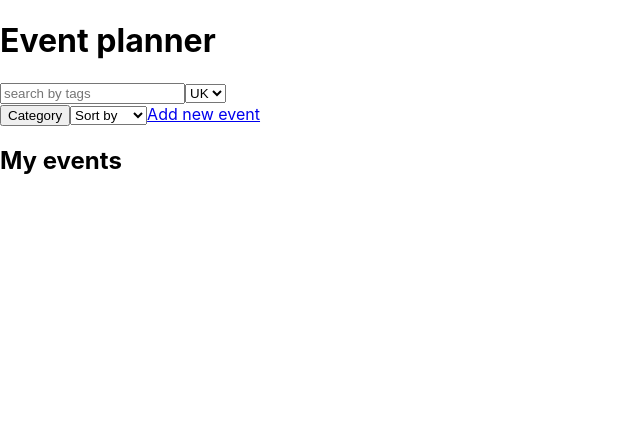
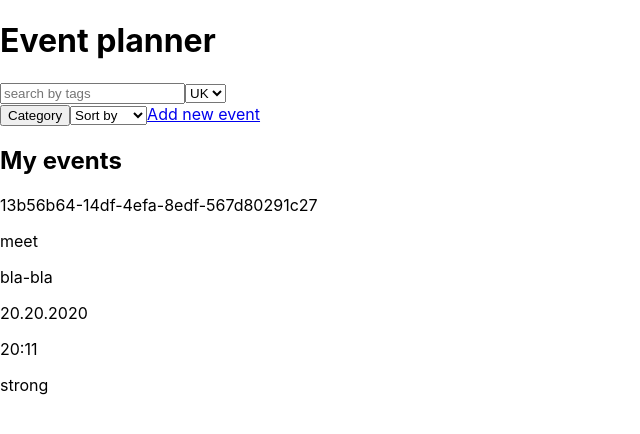
Before and after one commit to AndreyKapus/event-planner, a React (Create React App) app: page / in a window 1280 px wide. Shown: the top 434 px of the page, without its empty margins (0-640 px from the left). Built offline with nearby package versions, Linux system fonts and the light colour scheme.

Commit message:
state manager

```diff
--- a/package.json
+++ b/package.json
@@ -10,7 +10,9 @@
     "react-dom": "^18.2.0",
     "react-router-dom": "^6.14.2",
     "react-scripts": "5.0.1",
-    "web-vitals": "^2.1.4"
+    "uuid": "^9.0.0",
+    "web-vitals": "^2.1.4",
+    "zustand": "^4.4.0"
   },
   "scripts": {
     "start": "react-scripts start",
--- /dev/null
+++ b/src/Components/CreateEventForm/index.js
@@ -0,0 +1 @@
+export {default} from './CreateEventForm'
--- a/src/Components/EventsList/EventsList.js
+++ b/src/Components/EventsList/EventsList.js
@@ -1,7 +1,22 @@
+import {useEvents} from '../../Store/EventsStore.js'
+
 const EventsList = () => {
+    const events = useEvents(state => state.events)
+    console.log(events)
+
     return (
         <>
             <h2>My events</h2>
+            {events.map((event) => (
+                <div key={event.id}>
+                    <p>{event.id}</p>
+                    <p>{event.title}</p>
+                    <p>{event.description}</p>
+                    <p>{event.date}</p>
+                    <p>{event.time}</p>
+                    <p>{event.priority}</p>
+                </div>
+            ))}
         </>
     )
 };
--- a/src/Pages/CreateEventPage/CreateEventPage.js
+++ b/src/Pages/CreateEventPage/CreateEventPage.js
@@ -2,40 +2,6 @@ const CreateEventPage = () => {
     return (
         <>
             <p>Create new event</p>
-            <form>
-                <label>Title
-                    <input/>
-                </label>
-
-                <label>Description
-                    <input/>
-                </label>
-
-                <label>Select date
-                    <input/>
-                </label>
-
-                <label>Select time
-                    <input/>
-                </label>
-
-                <label>Location
-                    <input/>
-                </label>
-
-                <label>Category
-                    <input/>
-                </label>
-
-                <label>Set picture
-                    <input/>
-                </label>
-
-                <label>Priority
-                    <input/>
-                </label>
-
-            </form>
         </>
     )
 };
--- /dev/null
+++ b/src/Store/EventsStore.js
@@ -0,0 +1,31 @@
+import { create } from 'zustand'
+import { v4 as uuidv4 } from 'uuid';
+
+export const useEvents = create((set, get)=> ({
+    events: [
+        {
+            id: uuidv4(),
+            title: 'meet',
+            description: 'bla-bla',
+            date: '20.20.2020',
+            time: '20:11',
+            category: 'business',
+            addPicture: 'picture',
+            priority: 'strong',
+        },
+    ],
+
+    addEvent: (title) => set(state => {
+        const newEvent = {
+            id: uuidv4(),
+            title: 'meet',
+            description: 'bla-bla',
+            date: '20.20.2020',
+            time: '20:11',
+            category: 'business',
+            addPicture: 'picture',
+            priority: 'strong',
+        }
+        return {events: {...state.events, newEvent}}
+    })
+}))
```
Also changed, not shown: src/Components/CreateEventForm/CreateEventForm.js (added, +41 -0 lines), 1 other file (tests, documents, lock files or other folders).
